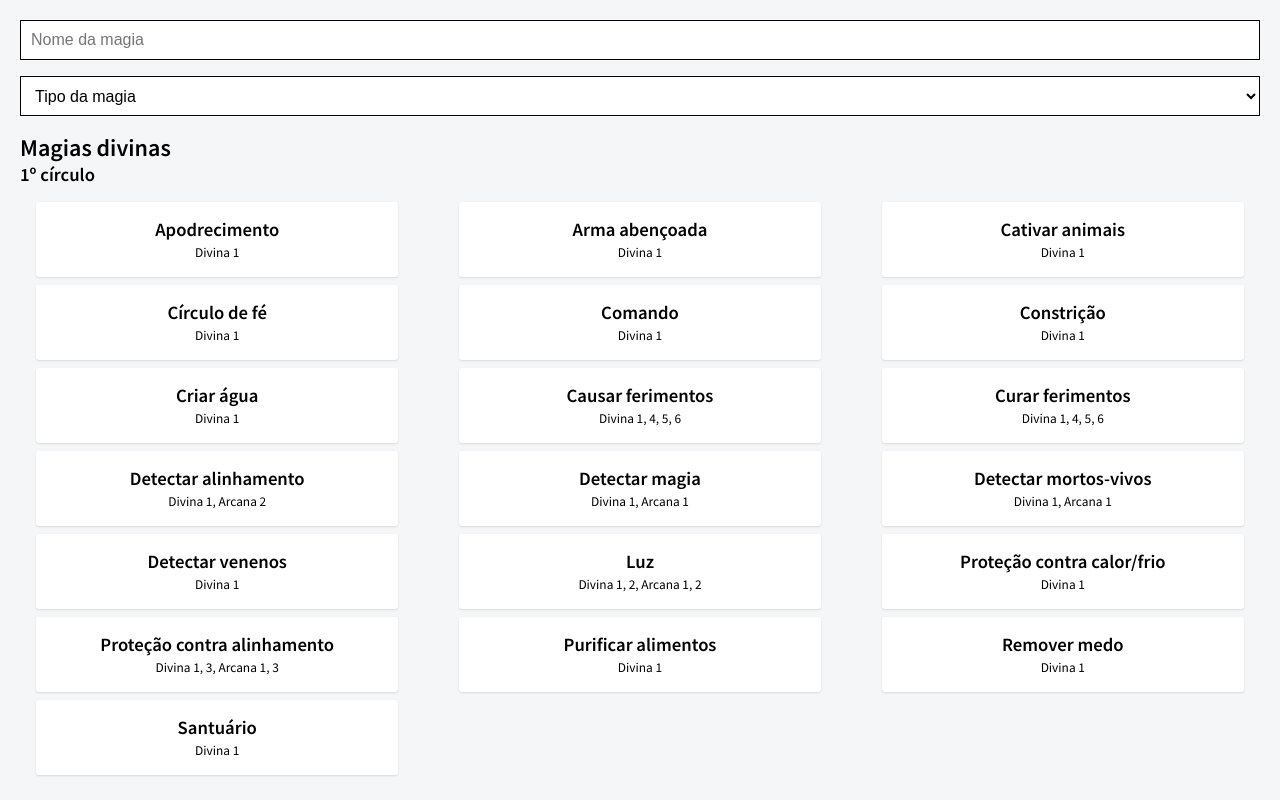
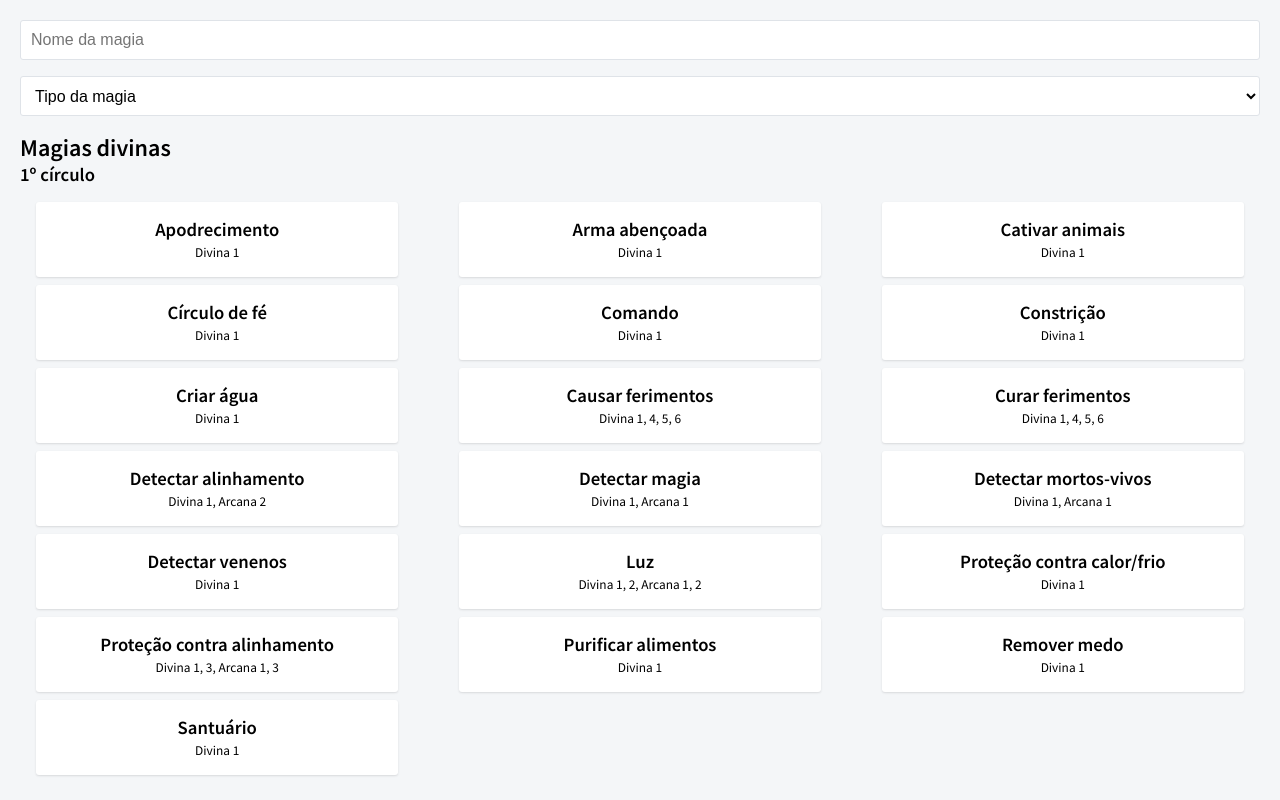
Before and after one commit to hack-and-slash/spellbook, a React (Create React App) app: page / in a window 1280 px wide. Built offline with nearby package versions, Linux system fonts and the light colour scheme.

Commit message:
Ajusta estilo do campo de busca

```diff
--- a/src/index.css
+++ b/src/index.css
@@ -10,8 +10,9 @@ body {
 
 .field {
   width: 100%;
-  border: 1px solid #000;
+  border: 1px solid rgb(223, 227, 232);
   background-color: #fff;
+  border-radius: 3px;
   padding: 10px;
   font-size: 16px;
   margin-bottom: 16px;
```
